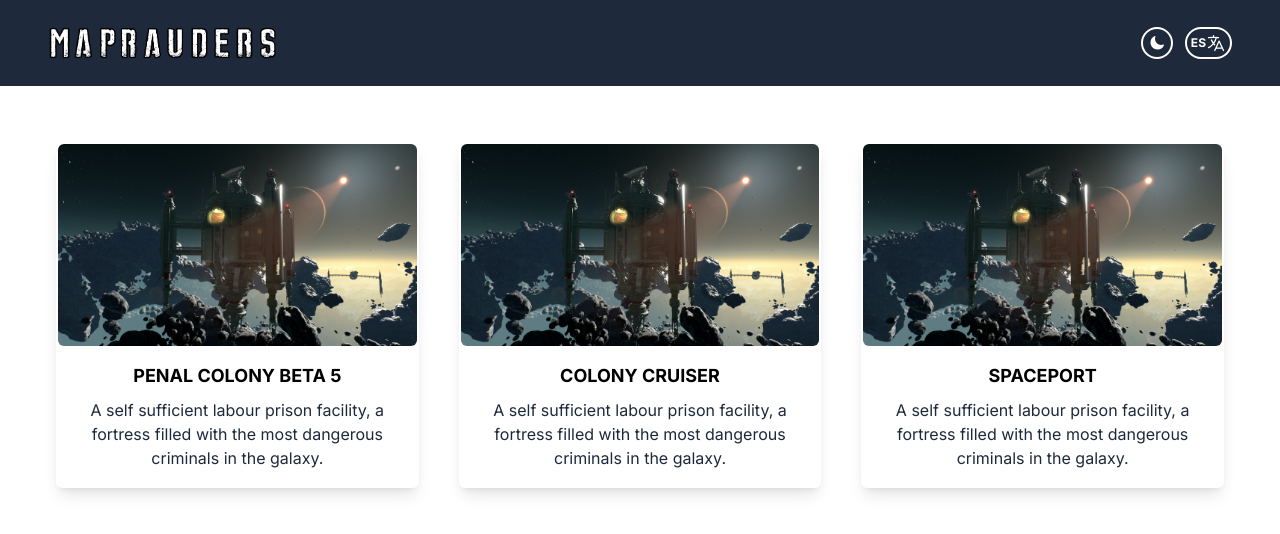
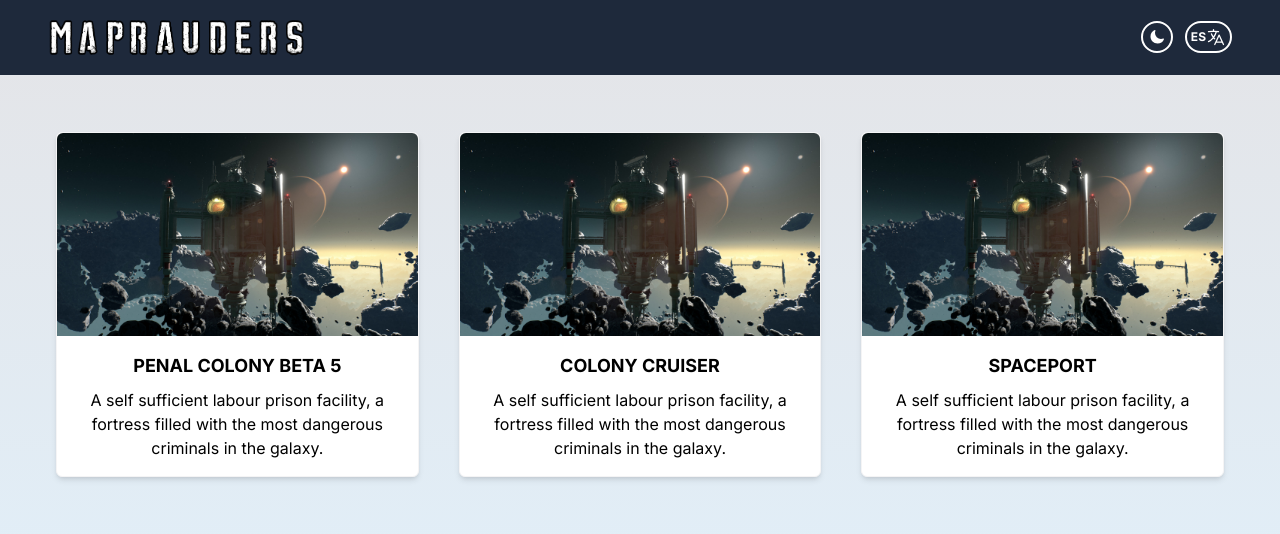
Before and after one commit to longopy/maprauders-new, a Next.js app: page /en/maps in a window 1280 px wide. Shown: the top 534 px of the page. Built offline with nearby package versions, Linux system fonts and the light colour scheme; what i18next-resources-to-backend would draw is missing.

Commit message:
Modified themes and added Card animation

```diff
--- a/src/app/[lng]/layout.tsx
+++ b/src/app/[lng]/layout.tsx
@@ -1,11 +1,13 @@
 import { dir } from "i18next";
 import type { Metadata } from "next";
 import { Inter } from "next/font/google";
-import  Providers  from "./providers";
+import Providers from "./providers";
 import "../../styles/globals.css";
 import { languages } from "@/app/i18n/settings";
+import { Suspense } from "react";
+import { Loading } from "@/app/components/common/Loading";
 
-const inter = Inter({ subsets: ['latin'] })
+const inter = Inter({ subsets: ["latin"] });
 
 export const metadata: Metadata = {
   title: "Maprauders",
@@ -25,7 +27,9 @@ export default function RootLayout({
 }) {
   return (
     <html lang={params.lng} dir={dir(params.lng)}>
-      <body className={inter.className}>
+      <body
+        className={`bg-gradient-to-t to-zinc-200 from-sky-100 dark:from-sky-900 dark:to-dark ${inter.className}`}
+      >
         <Providers>{children}</Providers>
       </body>
     </html>
--- a/src/app/[lng]/maps/[id]/page.tsx
+++ b/src/app/[lng]/maps/[id]/page.tsx
@@ -1,9 +1,11 @@
+import { Header } from "@/app/components/map/Header";
+
 // @ts-ignore: Params
 export default function Map({ params }) {
   const { lng, id } = params;
   return (
     <div>
-      <h1>Map {id}</h1>
+      <Header lng={lng} />
     </div>
   );
 }
--- a/src/app/components/common/AppLogo.tsx
+++ b/src/app/components/common/AppLogo.tsx
@@ -4,8 +4,8 @@ export default function AppLogo() {
     <Image
       src="/logos/maprauders.svg"
       alt="Maprauders Logo"
-      width={228.55}
-      height={32}
+      width={257.117}
+      height={36}
       priority
     />
   );
--- a/src/app/components/common/Header.tsx
+++ b/src/app/components/common/Header.tsx
@@ -25,7 +25,7 @@ export function Header({ lng }: { lng: string }) {
   const [isOpen, setIsOpen] = useState(false);
 
   return (
-    <nav className="flex items-center justify-between flex-wrap py-6 px-12 bg-dark">
+    <nav className="flex items-center justify-between flex-wrap py-4 px-12 bg-dark border-b dark:border-zinc-100 dark:border-opacity-20">
       <Link
         href="/"
         className="flex items-center flex-shrink-0 text-white mr-6 lg:mr-72"
@@ -50,7 +50,7 @@ export function Header({ lng }: { lng: string }) {
           {links.map(({ id, route }) => (
             <span
               key={route}
-              className="block mt-6 lg:inline-block lg:mt-0 text-white-200 mr-6 align-middle lg:mt0 text-base text-light hover:text-accent font-medium"
+              className="block mt-6 lg:inline-block lg:mt-0 text-white-200 mr-6 align-middle lg:mt0 text-base text-light hover:text-accent font-medium underline-none hover:underline-offset-8 hover:underline"
             >
               <Link href={`/${lng}${route}`} >
                 {headers[id]}
--- /dev/null
+++ b/src/app/components/common/Loading.tsx
@@ -0,0 +1,40 @@
+"use client";
+import AppLogo from "@/app/components/common/AppLogo";
+import Link from "next/link";
+import { useState } from "react";
+import { useTranslation } from "@/app/i18n/client";
+import ThemeChanger from "@/app/components/common/ThemeSwitcher";
+import LangSwitcher from "@/app/components/common/LangSwitcher";
+import { Bars3Icon, XMarkIcon } from "@heroicons/react/24/solid";
+
+const links = [
+  {
+    id: "maps",
+    route: "/maps",
+  },
+  {
+    id: "about",
+    route: "/about",
+  },
+];
+
+export function Loading() {
+  return (
+    <div
+      className="absolute bg-dark bg-opacity-80 h-full w-full flex justify-center items-center"
+      aria-label="Loading..."
+      role="status"
+    >
+      <svg className="h-12 w-12 animate-spin" viewBox="3 3 18 18">
+        <path
+          className="fill-black dark:fill-white"
+          d="M12 5C8.13401 5 5 8.13401 5 12C5 15.866 8.13401 19 12 19C15.866 19 19 15.866 19 12C19 8.13401 15.866 5 12 5ZM3 12C3 7.02944 7.02944 3 12 3C16.9706 3 21 7.02944 21 12C21 16.9706 16.9706 21 12 21C7.02944 21 3 16.9706 3 12Z"
+        ></path>
+        <path
+          className="fill-accent"
+          d="M16.9497 7.05015C14.2161 4.31648 9.78392 4.31648 7.05025 7.05015C6.65973 7.44067 6.02656 7.44067 5.63604 7.05015C5.24551 6.65962 5.24551 6.02646 5.63604 5.63593C9.15076 2.12121 14.8492 2.12121 18.364 5.63593C18.7545 6.02646 18.7545 6.65962 18.364 7.05015C17.9734 7.44067 17.3403 7.44067 16.9497 7.05015Z"
+        ></path>
+      </svg>
+    </div>
+  );
+}
--- /dev/null
+++ b/src/app/components/map/Header.tsx
@@ -0,0 +1,25 @@
+"use client";
+import AppLogo from "@/app/components/common/AppLogo";
+import Link from "next/link";
+import { useState } from "react";
+import { useTranslation } from "@/app/i18n/client";
+import ThemeChanger from "@/app/components/common/ThemeSwitcher";
+import LangSwitcher from "@/app/components/common/LangSwitcher";
+import { Bars3Icon, XMarkIcon } from "@heroicons/react/24/solid";
+
+export function Header({ lng }: { lng: string }) {
+  const { t } = useTranslation(lng);
+  const headers: any = t("headers", { returnObjects: true });
+  const [isOpen, setIsOpen] = useState(false);
+
+  return (
+    <nav className="flex items-center justify-between flex-wrap py-4 px-12 bg-transparent">
+      <Link
+        href="/"
+        className="flex items-center flex-shrink-0 text-white mr-6 lg:mr-72"
+      >
+        <AppLogo />
+      </Link>
+    </nav>
+  );
+}
--- a/src/app/components/maps/MapCard.tsx
+++ b/src/app/components/maps/MapCard.tsx
@@ -7,20 +7,20 @@ interface MenuItem {
 
 export default function MapCard({ title, description, href }: MenuItem) {
   return (
-      <div className="rounded-md shadow-lg bg-white dark:bg-dark hover:border-accent border-transparent border-2 cursor-pointer flex flex-col h-full group">
+      <div className="rounded-md shadow-md bg-white dark:bg-dark hover:border-accent hover:border-opacity-100 hover:scale-105 border border-zinc-100 dark:border-opacity-20 cursor-pointer flex flex-col h-full group">
         <Image
           src={href}
           alt={title}
-          className="w-full h-full rounded-md"
+          className="w-full h-full rounded-t-md"
           width={640}
           height={75}
           priority
         />
-        <div className="px-6 py-4">
-          <div className="font-bold text-lg mb-2 text-black dark:text-light uppercase text-center group-hover:text-xl">
+        <div className="px-6 py-4 text-black dark:text-light">
+          <div className="font-bold text-lg mb-2 uppercase text-center group-hover:text-xl group-hover:text-accent">
             {title}
           </div>
-          <p className="text-dark dark:text-gray-300 text-base text-center ">
+          <p className="text-base text-center ">
             {description}
           </p>
         </div>
--- a/src/styles/globals.css
+++ b/src/styles/globals.css
@@ -2,25 +2,42 @@
 @tailwind components;
 @tailwind utilities;
 
-
 :root {
   /* Your default theme */
   --background: white;
+  --background-rgb: rgb(255, 255, 255);
   --foreground: black;
 }
 
-[data-theme='dark'] {
+[data-theme="dark"] {
   --background: black;
+  --background-rgb: rgb(0, 0, 0);
   --foreground: white;
 }
 
+html {
+  text-rendering: optimizeLegibility;
+  font-smooth: auto;
+  height: auto;
+  min-height: 100%;
+}
 
-body {
-  color: rgb(var(--foreground-rgb));
-  background: linear-gradient(
-      to bottom,
-      transparent,
-      rgb(var(--background-end-rgb))
-    )
-    rgb(var(--background-start-rgb));
+.bg-background-100 {
+  background-color: rgb(241 245 249/1);
 }
+
+.bg-background-100-dark {
+  background-color: (241 245 249/1);
+}
+
+.bg-linear-gradient-100 {
+  background: linear-gradient(90deg, #fff2, #0f172a05, #fff2);
+}
+
+.bg-linear-gradient-dark {
+  background: linear-gradient(90deg, #00000007, #aaaaaa06, #00000007);
+}
+
+.bg-background-900 {
+  background-color: rgb(15 23 42/1);
+}
--- a/tailwind.config.js
+++ b/tailwind.config.js
@@ -15,15 +15,16 @@ module.exports = {
       current: 'currentColor',
       dark: colors.slate[800],
       light: colors.white,
-      accent: colors.blue[500],
+      accent: colors.sky[400],
+      sky: colors.sky,
       black: colors.black,
       white: colors.white,
-      gray: colors.slate,
-      green: colors.emerald,
-      blue: colors.blue,
-      purple: colors.violet,
-      yellow: colors.amber,
-      pink: colors.fuchsia,
+      gray: colors.gray,
+      slate: colors.slate,
+      zinc: colors.zinc,
+    },
+    fontFamily: {
+      montserrat: ['Montserrat', 'sans-serif'],
     },
     extend: {
       backgroundImage: {
```
